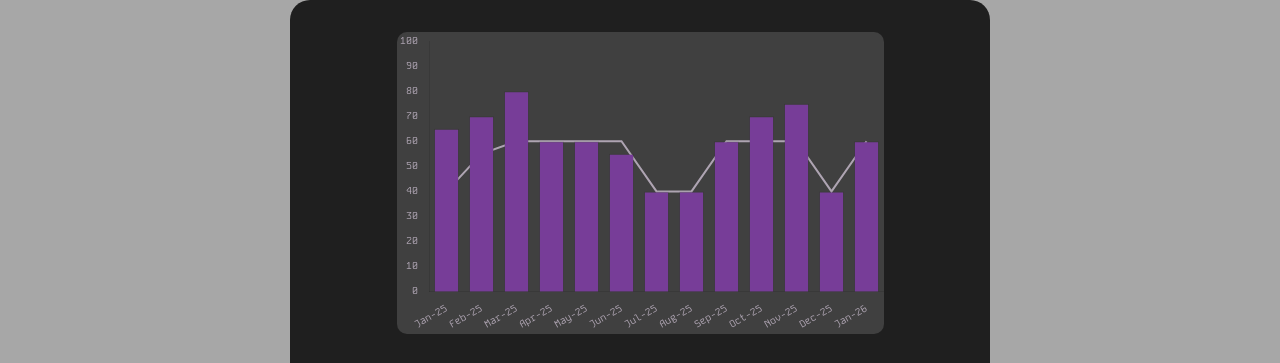
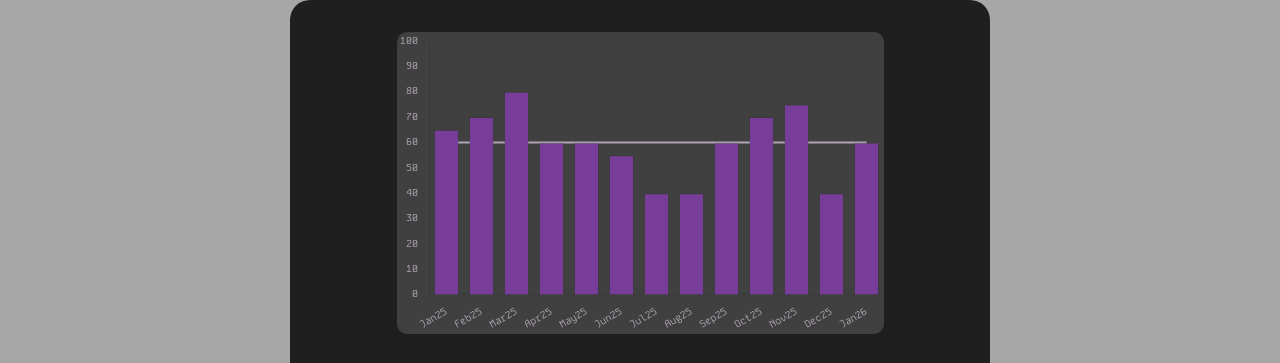
Before and after one commit to ElTigreNumero5/Sware-Eng-Summ1, a plain HTML site: page index.html in a window 1280 px wide. Shown: the top 363 px of the page. Drawn offline with nearby package versions, Linux system fonts and the light colour scheme.

Commit message:
Changes to functionality to use user defined target value, editable and persistent between pages,

```diff
--- a/f-page-attend-data.csv
+++ b/f-page-attend-data.csv
@@ -1,14 +1,14 @@
 month_year,target,attendance_pc
-Jan-25,40,65
-Feb-25,55,70
-Mar-25,60,80
-Apr-25,60,60
-May-25,60,60
-Jun-25,60,55
-Jul-25,40,40
-Aug-25,40,40
-Sep-25,60,60
-Oct-25,60,70
-Nov-25,60,75
-Dec-25,40,40
-Jan-26,60,60
+Jan25,60,65
+Feb25,60,70
+Mar25,60,80
+Apr25,60,60
+May25,60,60
+Jun25,60,55
+Jul25,60,40
+Aug25,60,40
+Sep25,60,60
+Oct25,60,70
+Nov25,60,75
+Dec25,60,40
+Jan26,60,60
--- a/index.html
+++ b/index.html
@@ -20,7 +20,7 @@
             <h1>Track my attendance</h1>
             <!-- Navigation buttons-->
             <div class="button-row">
-                <button type="button" class="button button1">Input attendance</button>
+                <button type="button" class="button button1" onclick="window.location.assign('inputs.html')">Input attendance</button>
                 <button type="button" class="button button2">View attendance</button>
             </div>
         </div>
@@ -28,10 +28,19 @@
 
 </body>
 
-<!-- BUILD THE CHART -->
-<!-- Script to  install chart.js from a CDN -->
+
+
+<!-- GET THE DATA, BUILD THE CHART -->
+<!-- JS to create a global var for updated target (empty for now), needed here as used in chart build -->
+<script>
+    // will hold an updated target if set
+    const targetStored = localStorage.getItem('updatedTarget');
+    const updatedTarget = targetStored !== null ? Number(targetStored) : null;
+</script>
+
+<!-- install chart.js from a CDN -->
 <script src="https://cdn.jsdelivr.net/npm/chart.js"></script>
-<!-- JS to then build the chart-->
+<!-- JS to build the chart, from csv, and if present the updated target-->
 <script>
 
     // this code requests the csv attendance data from a file in the same dir
@@ -48,7 +57,8 @@
             rows.forEach(row => {
                 const [label, target, attend] = row.split(',');
                 labels.push(label);
-                targets.push(+target)
+                // for targets, use the user entered value if it exists, else csv val
+                targets.push(updatedTarget !== null ? updatedTarget : +target);
                 attends.push(+attend);
             });
 
```
Also changed, not shown: inputs.html (+35 -10 lines).
